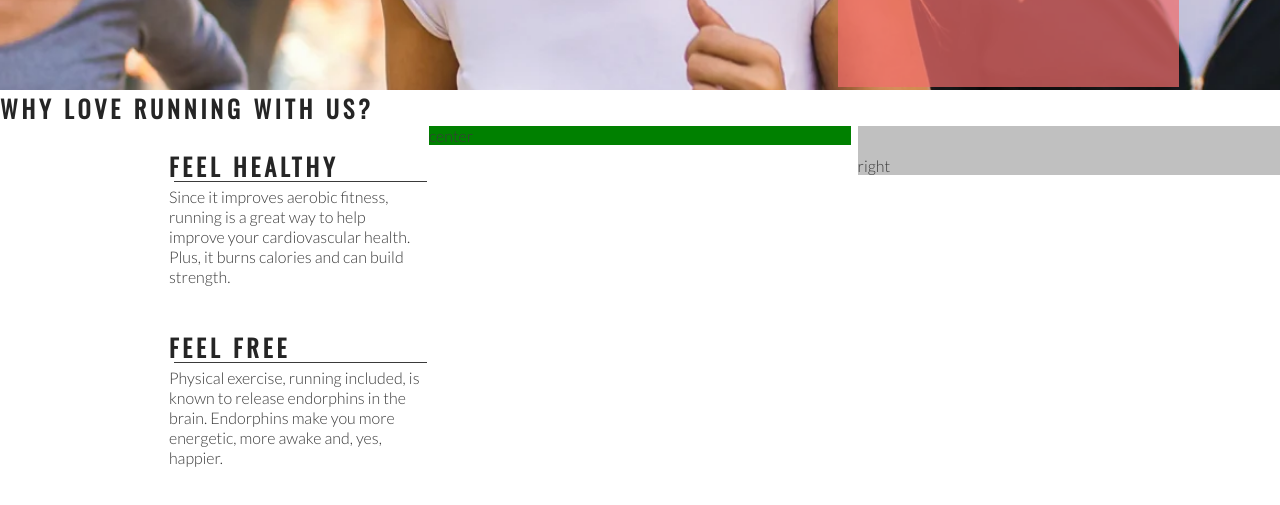
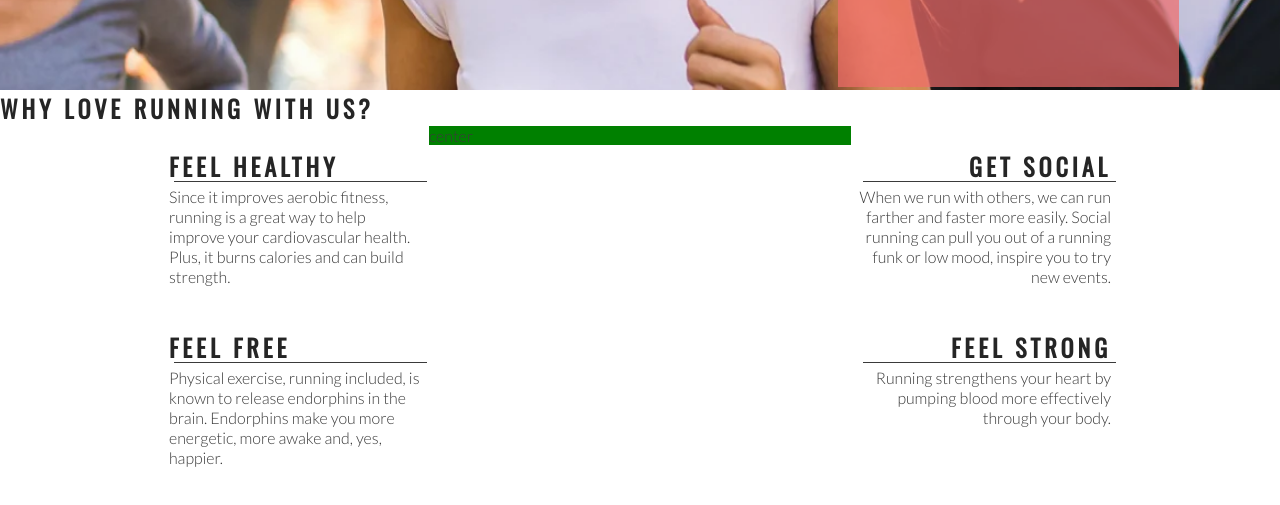
Before and after one commit to tobbe8808/love-running, a plain HTML site: page index.html in a window 1280 px wide. Shown: the part 585-1090 px from the top of the page. Drawn offline with nearby package versions, Linux system fonts and the light colour scheme.

Commit message:
add right about section content and style

```diff
--- a/assets/css/style.css
+++ b/assets/css/style.css
@@ -128,7 +128,7 @@ transform:scale(1.1);
     padding-top: 30px;
     width: 33%;
     float: right;
-    background-color: silver;
+
 }
 
 #center-about {
@@ -151,3 +151,19 @@ hr {
     clear: both;
     margin-bottom: 50px;
 }
+
+.right-about-heading {
+    width: 60%;
+    float: left;
+    line-height: 20px;
+    clear: both;
+    margin-bottom: 50px;
+}
+
+.right-about-heading h2  {
+text-align: right;
+}
+
+.right-about-heading {
+    text-align: right;
+}
--- a/index.html
+++ b/index.html
@@ -61,7 +61,22 @@
                 </p>
             </div>
         </div>
-        <div id="right-about">right</div>
+        <div id="right-about">
+            <div class="right-about-heading">
+                <h2>Get Social</h2>
+                <hr>
+                <p>
+                    When we run with others, we can run farther and faster more easily. Social running can pull you out of a running funk or low mood, inspire you to try new events.
+                </p>
+            </div>
+                <div class="right-about-heading">
+                    <h2>Feel Strong</h2>
+                    <hr>
+                    <p>
+                        Running strengthens your heart by pumping blood more effectively through your body.
+                    </p>
+                </div>
+        </div>
         <div id="center-about">center</div>
     </section>
     <section>
```
